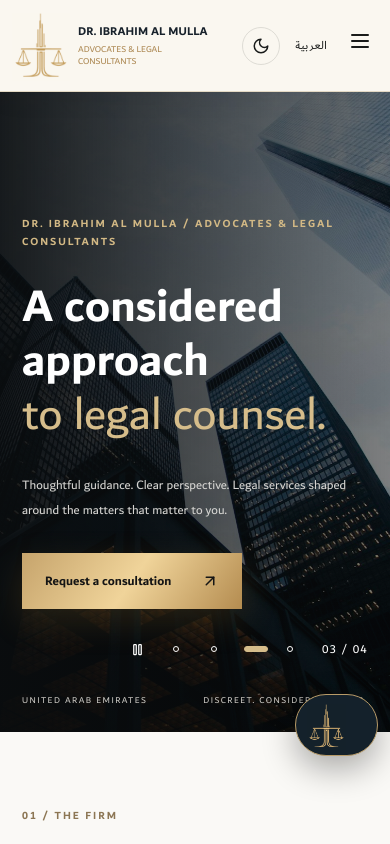
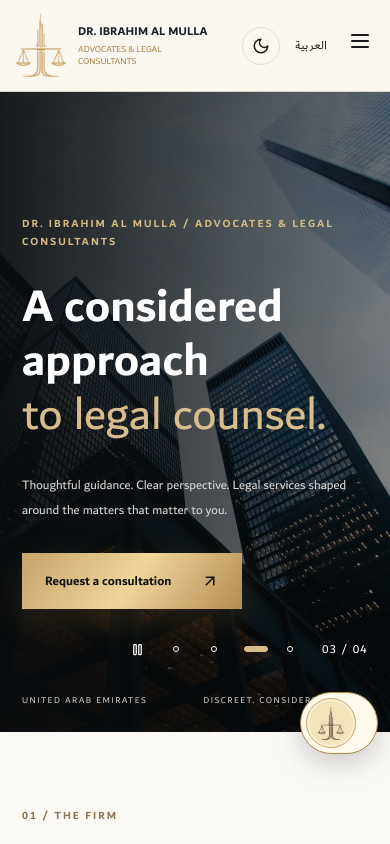
Before and after one commit to Library1982/Advocate-legal-consultants, a Next.js app: page / in a window 390 px wide. Shown: the top 844 px of the page. Built offline with nearby package versions, Linux system fonts and the light colour scheme.

Commit message:
Center justice-scale mark and add theme-aware retracting widget styling

```diff
--- a/app/globals.css
+++ b/app/globals.css
@@ -112,3 +112,77 @@
 @media(max-width:1050px){.header .brand{min-width:190px}.header .premiumBrandSymbol{width:70px;height:80px}}
 @media(max-width:760px){.header{height:92px}.header .brand{height:86px;min-width:0;max-width:205px}.header .premiumBrand{gap:8px}.header .premiumBrandSymbol{width:58px;height:72px}.header .premiumBrandCopy strong{font-size:12px}.header .premiumBrandCopy small{font-size:9px}.headerActions{gap:9px}.headerInner{padding-inline:12px}.mobileNav{top:92px}.footerTop .premiumBrandSymbol{width:85px;height:95px}.footerTop .premiumBrandCopy strong{font-size:16px}.floatingIdentity{bottom:calc(88px + env(safe-area-inset-bottom,0px));right:12px!important;height:62px;width:62px;animation-name:identityExpandMobile}.floatingIdentity .identityMark{width:46px;height:46px;flex-basis:46px}.floatingIdentity .premiumBrandCompact .premiumBrandSymbol{width:44px;height:48px}.floatingIdentity .identityTicker{font-size:10px;animation-name:identityTextWidthMobile}@keyframes identityExpandMobile{0%,5%,43%,55%,93%,100%{width:62px}12%,36%,62%,86%{width:238px}}@keyframes identityTextWidthMobile{0%,5%,43%,55%,93%,100%{width:0}12%,36%,62%,86%{width:176px}}main[dir=rtl] .floatingIdentity{right:12px!important}}
 @media(prefers-reduced-motion:reduce){.floatingIdentity{animation:none;width:62px}.floatingIdentity .identityTicker,.floatingIdentity .identityTicker span{animation:none!important;width:0;opacity:0}}
+
+
+/* Legal consultation floating identity: Alassmaa-inspired, theme aware */
+.floatingIdentity{
+ --widget-bg:#f8f0dc;--widget-fg:#241d17;--widget-edge:#b59454;
+ position:fixed;z-index:19;box-sizing:border-box;
+ bottom:calc(90px + env(safe-area-inset-bottom,0px));
+ right:16px!important;left:auto!important;
+ width:64px;height:64px;max-width:calc(100vw - 32px);
+ padding:5px;display:flex;align-items:center;justify-content:flex-start;gap:0;
+ direction:ltr!important;overflow:hidden;isolation:isolate;
+ border:1.5px solid var(--widget-edge);border-radius:100px;
+ background:var(--widget-bg);color:var(--widget-fg);
+ box-shadow:0 9px 28px #00000030;
+ cursor:pointer;pointer-events:auto;
+ animation:legalWidgetExpand 12s ease-in-out infinite;
+ transition:background .35s,color .35s,border-color .35s;
+}
+main[data-theme=dark] .floatingIdentity{--widget-bg:#15131c;--widget-fg:#f7e7c4;--widget-edge:#d5b87c}
+main[data-theme=light] .floatingIdentity{--widget-bg:#fff9ec;--widget-fg:#35291c;--widget-edge:#ac8849}
+.floatingIdentity .identityMark{
+ order:0;display:grid;place-items:center;position:relative;
+ width:52px;height:52px;flex:0 0 52px;
+ border-radius:50%;padding:0;margin:0;
+ background:#f4e4bc;border:1px solid #c9a76a;
+ box-shadow:inset 0 0 0 2px #fff9e899;
+}
+main[data-theme=dark] .floatingIdentity .identityMark{background:#e8d4a6;border-color:#ebce92}
+.floatingIdentity .premiumBrandCompact{width:100%;height:100%;display:grid;place-items:center;margin:0;padding:0}
+.floatingIdentity .premiumBrandCompact .premiumBrandSymbol{
+ display:block;width:34px;height:39px;flex:none;margin:0;
+ background-color:#3a3028;color:#3a3028;
+ background-position:center;mask-position:center;-webkit-mask-position:center;
+ filter:none;animation:none;
+}
+.floatingIdentity .identityTicker{
+ order:1;position:relative;display:block;
+ flex:0 0 auto;width:0;min-width:0;height:48px;
+ margin:0;padding:0;overflow:hidden;
+ color:var(--widget-fg);text-align:center!important;
+ animation:legalWidgetText 12s ease-in-out infinite;
+}
+.floatingIdentity .identityPhrase{
+ position:absolute;inset:0;width:100%;height:48px;
+ display:flex;flex-direction:column;align-items:center;justify-content:center;
+ gap:2px;opacity:0;white-space:nowrap;transform:none!important;
+ animation:none!important;line-height:1.2;
+}
+.floatingIdentity .identityPhrase strong{font-size:12px;font-weight:700;line-height:1.3}
+.floatingIdentity .identityPhrase small{font-size:10px;font-weight:500;line-height:1.3;color:inherit;opacity:.85}
+.floatingIdentity .identityPhraseAr{animation:legalWidgetArabic 12s linear infinite!important}
+.floatingIdentity .identityPhraseEn{animation:legalWidgetEnglish 12s linear infinite!important}
+.floatingIdentity:focus-visible{outline:3px solid #c9a46c;outline-offset:4px}
+@keyframes legalWidgetExpand{0%,5%,43%,55%,93%,100%{width:64px}13%,35%,63%,85%{width:270px}}
+@keyframes legalWidgetText{0%,5%,43%,55%,93%,100%{width:0}13%,35%,63%,85%{width:206px}}
+@keyframes legalWidgetArabic{0%,9%,41%,100%{opacity:0}14%,34%{opacity:1}}
+@keyframes legalWidgetEnglish{0%,59%,91%,100%{opacity:0}64%,84%{opacity:1}}
+main[dir=rtl] .floatingIdentity{right:16px!important;left:auto!important}
+@media(max-width:760px){
+ .floatingIdentity{right:12px!important;bottom:calc(90px + env(safe-area-inset-bottom,0px));width:62px;height:62px;animation-name:legalWidgetExpandMobile}
+ .floatingIdentity .identityMark{width:50px;height:50px;flex-basis:50px}
+ .floatingIdentity .premiumBrandCompact .premiumBrandSymbol{width:32px;height:37px}
+ .floatingIdentity .identityTicker{animation-name:legalWidgetTextMobile}
+ .floatingIdentity .identityPhrase strong{font-size:11px}
+ .floatingIdentity .identityPhrase small{font-size:9px}
+ main[dir=rtl] .floatingIdentity{right:12px!important}
+ @keyframes legalWidgetExpandMobile{0%,5%,43%,55%,93%,100%{width:62px}13%,35%,63%,85%{width:246px}}
+ @keyframes legalWidgetTextMobile{0%,5%,43%,55%,93%,100%{width:0}13%,35%,63%,85%{width:184px}}
+}
+@media(prefers-reduced-motion:reduce){
+ .floatingIdentity{animation:none!important;width:62px!important}
+ .floatingIdentity .identityTicker{animation:none!important;width:0!important}
+ .floatingIdentity .identityPhrase{animation:none!important;opacity:0}
+}
```
